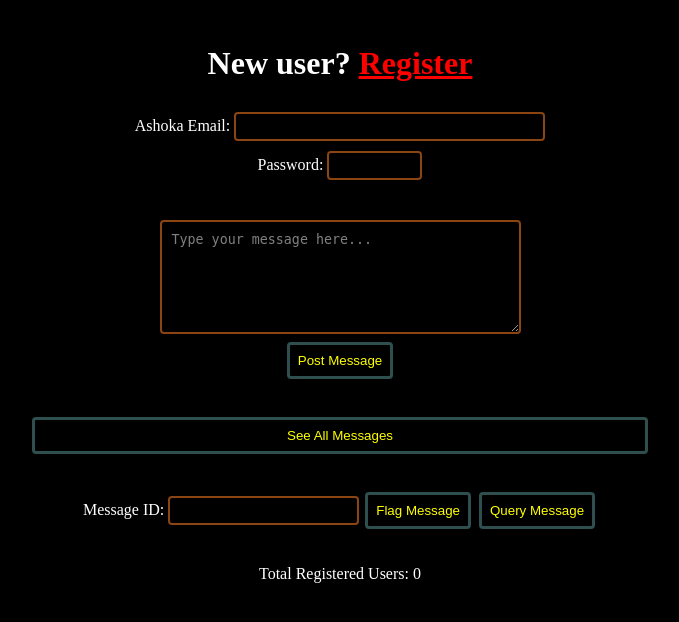
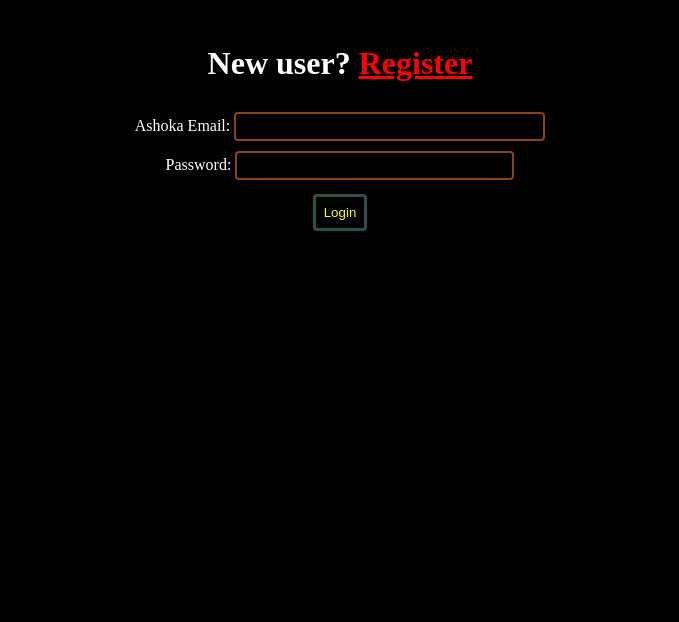
Before and after one commit to rachitrawat/flask_chat_server, a Flask app: page / in a window 1280 px wide. Shown: the top 622 px of the page, without its empty margins (300-979 px from the left). Run offline with Flask 2, Linux system fonts and the light colour scheme; parts of the project's set-up code (start-up, migrations or seed data) failed here and were passed over.

Commit message:
login/logout system

```diff
--- a/app.py
+++ b/app.py
@@ -5,11 +5,18 @@ import random
 import string
 import subprocess
 
-from flask import Flask, render_template, request
+import flask_login
+from flask import Flask, request, redirect
+from flask import render_template
+from flask_login import LoginManager, login_user, logout_user, login_required, UserMixin
 
 import utils
 
 app = Flask(__name__)
+login_manager = LoginManager()
+login_manager.init_app(app)
+login_manager.login_view = ''
+app.config['SECRET_KEY'] = "lkkajdghdadkglajkgah"
 
 db_path = "/home/r/PycharmProjects/flask_chat_server/client_db.json"
 user_dict = {}
@@ -59,19 +66,6 @@ def handle_setup(req_obj, flag):
                 return 1
             utils.write_file(db_path, json.dumps(user_dict))
             return 0
-    # login
-    elif flag == "False":
-        pwd = req_obj['pwd']
-        # if user does not exist or pwd does not match, fail
-        if uid not in user_dict or pwd != user_dict[uid]["pwd"]:
-            return 1
-        else:
-            # if user exists and pwd matches, pass
-            if pwd == user_dict[uid]["pwd"]:
-                return 0
-            # if user exists and pwd does not match, fail
-            else:
-                return 1
 
 
 def registerUser(user):
@@ -162,43 +156,75 @@ def queryAllMsgs(req_obj, byID=False):
         return 1, " "
 
 
+@login_manager.user_loader
+def load_user(user_id):
+    return User(user_id)
+
+
+class User(UserMixin):
+    def __init__(self, id):
+        self.id = id
+
+
+@app.route('/logout/')
+@login_required
+def logout():
+    logout_user()
+    return redirect('/')
+
+
 @app.route('/')
 def home():
-    return render_template('home.html', numUsers=len(user_dict))
+    return render_template('home.html')
 
 
 @app.route('/', methods=['POST'])
 def home_post():
-    res = handle_setup(request.form, "False")
-    if res == 0:
-        if request.form['submit_button'] == 'Post Message':
-            if res == 0:
-                createMsg(request.form)
-                return render_template('response.html', response="Message posted successfully!")
-            else:
-                return render_template('response.html', response="Failed to post message!")
-        elif request.form['submit_button'] == 'See All Messages':
-            res, raw_query_str = queryAllMsgs(request.form)
-            if res == 0:
-                query_lst = utils.format_query(raw_query_str)
-                return render_template('show_query.html', query_lst=query_lst)
-            else:
-                return render_template('response.html', response="Failed to query messages!")
-        elif request.form['submit_button'] == 'Flag Message':
-            res = flagMsg(request.form)
-            if res == 0:
-                return render_template('response.html', response="Message flagged successfully!")
-            else:
-                return render_template('response.html', response="Failed to flag message!")
-        elif request.form['submit_button'] == 'Query Message':
-            res, raw_query_str = queryAllMsgs(request.form, True)
-            if res == 0:
-                query_lst = utils.format_query(raw_query_str, True)
-                return render_template('show_query.html', query_lst=query_lst)
-            else:
-                return render_template('response.html', response="Failed to query message!")
+    if request.form['email'] in user_dict and user_dict[request.form['email']]['pwd'] == request.form['pwd']:
+        login_user(User(request.form['email']))
+        return redirect('/dashboard')
     else:
         return render_template('response.html', response="Invalid email/password!")
+
+
+@app.route('/dashboard/')
+@login_required
+def dashboard():
+    return render_template('dashboard.html', numUsers=len(user_dict))
+
+
+@app.route('/dashboard/', methods=['POST'])
+@login_required
+def dashboard_post():
+    req_dict = {}
+    req_dict['email'] = flask_login.current_user.id
+    if request.form['submit_button'] == 'Post Message':
+        req_dict['msgtext'] = request.form['msgtext']
+        if createMsg(req_dict) == 0:
+            return render_template('response.html', response="Message posted successfully!")
+        else:
+            return render_template('response.html', response="Failed to post message!")
+    elif request.form['submit_button'] == 'See All Messages':
+        res, raw_query_str = queryAllMsgs(req_dict)
+        if res == 0:
+            query_lst = utils.format_query(raw_query_str)
+            return render_template('show_query.html', query_lst=query_lst)
+        else:
+            return render_template('response.html', response="Failed to query messages!")
+    elif request.form['submit_button'] == 'Flag Message':
+        req_dict['msgID'] = request.form['msgID']
+        if flagMsg(req_dict) == 0:
+            return render_template('response.html', response="Message flagged successfully!")
+        else:
+            return render_template('response.html', response="Failed to flag message!")
+    elif request.form['submit_button'] == 'Query Message':
+        req_dict['msgID'] = request.form['msgID']
+        res, raw_query_str = queryAllMsgs(req_dict, True)
+        if res == 0:
+            query_lst = utils.format_query(raw_query_str, True)
+            return render_template('show_query.html', query_lst=query_lst)
+        else:
+            return render_template('response.html', response="Failed to query message!")
 
 
 @app.route('/register', methods=['POST'])
--- a/templates/home.html
+++ b/templates/home.html
@@ -5,57 +5,9 @@
         <div>
             Ashoka Email: <input type="email" size="35" name="email" required pattern="[a-z0-9._%+-]+@ashoka.edu.in">
             <br>
-            Password: <input type="password" name="pwd" size="8" required minlength="4">
+            Password: <input type="password" name="pwd" size="31" required minlength="4">
+            <br>
+            <input type="submit" name="submit_button" value="Login" id="submit_login_button">
         </div>
-
-        <div>
-            <textarea name="msgtext" maxlength="140" cols="40" rows="6" id="textBox"
-                      placeholder="Type your message here..."></textarea>
-            <br>
-            <button type="button" onclick="submitMsg()">Post Message</button>
-            <input type="submit" name="submit_button" value="Post Message" id="submit_msg_button">
-        </div>
-
-        <input type="submit" name="submit_button" value="See All Messages" id="submit_query_all_button">
-
-        <div>
-            Message ID: <input type="number" name="msgID" size="8" min="0" id="msgIDBox">
-            <button type="button" onclick="submitFlagID()">Flag Message</button>
-            <button type="button" onclick="submitQueryID()">Query Message</button>
-
-            <input type="submit" name="submit_button" value="Flag Message" id="submit_flag_button">
-            <input type="submit" name="submit_button" value="Query Message" id="submit_query_button">
-        </div>
-
     </form>
-
-    <footer>
-        <p>Total Registered Users: {{ numUsers }}</p>
-    </footer>
-
-    <script>
-        function submitMsg() {
-            if (document.getElementById("textBox").value) {
-                document.getElementById("submit_msg_button").click();
-            } else {
-                alert("Message cannot be empty!")
-            }
-        }
-
-        function submitFlagID() {
-            if (document.getElementById("msgIDBox").value) {
-                document.getElementById("submit_flag_button").click();
-            } else {
-                alert("Message ID cannot be empty!")
-            }
-        }
-
-        function submitQueryID() {
-            if (document.getElementById("msgIDBox").value) {
-                document.getElementById("submit_query_button").click();
-            } else {
-                alert("Message ID cannot be empty!")
-            }
-        }
-    </script>
 {% endblock %}
```
Also changed, not shown: templates/base.html (+3 -4 lines), templates/dashboard.html (added, +57 -0 lines).
